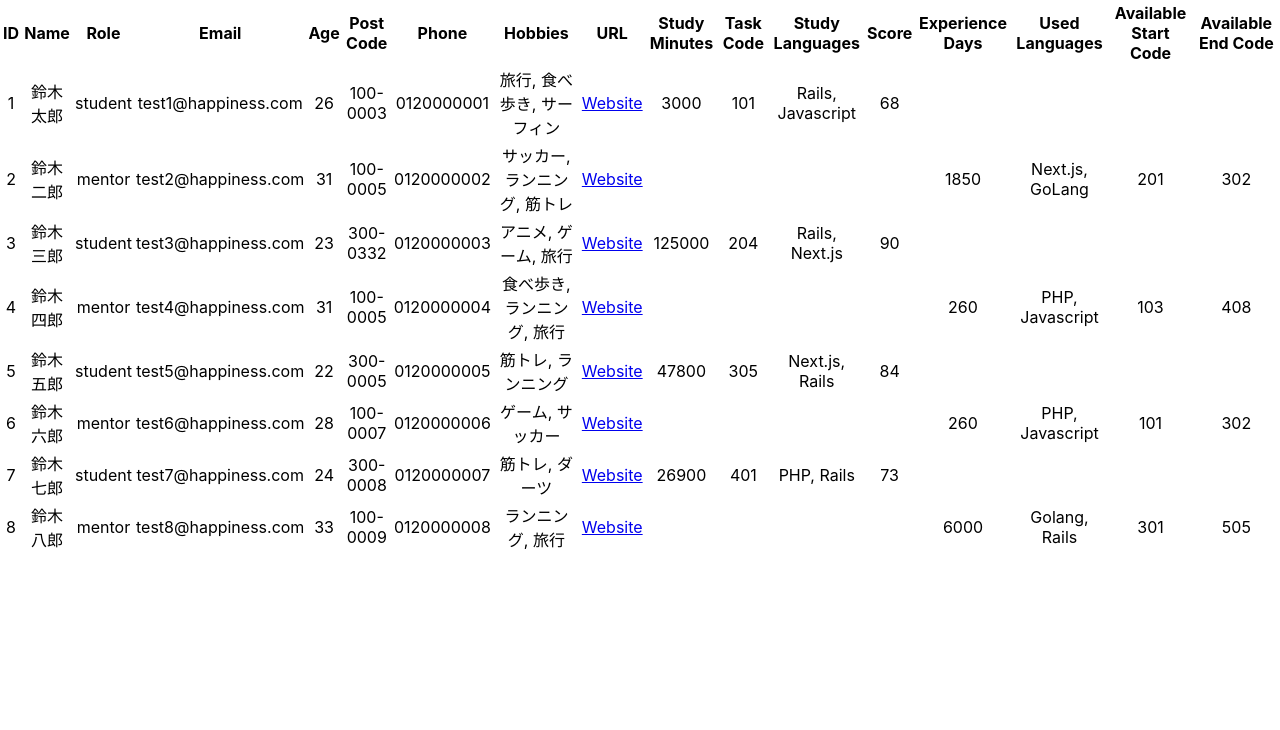
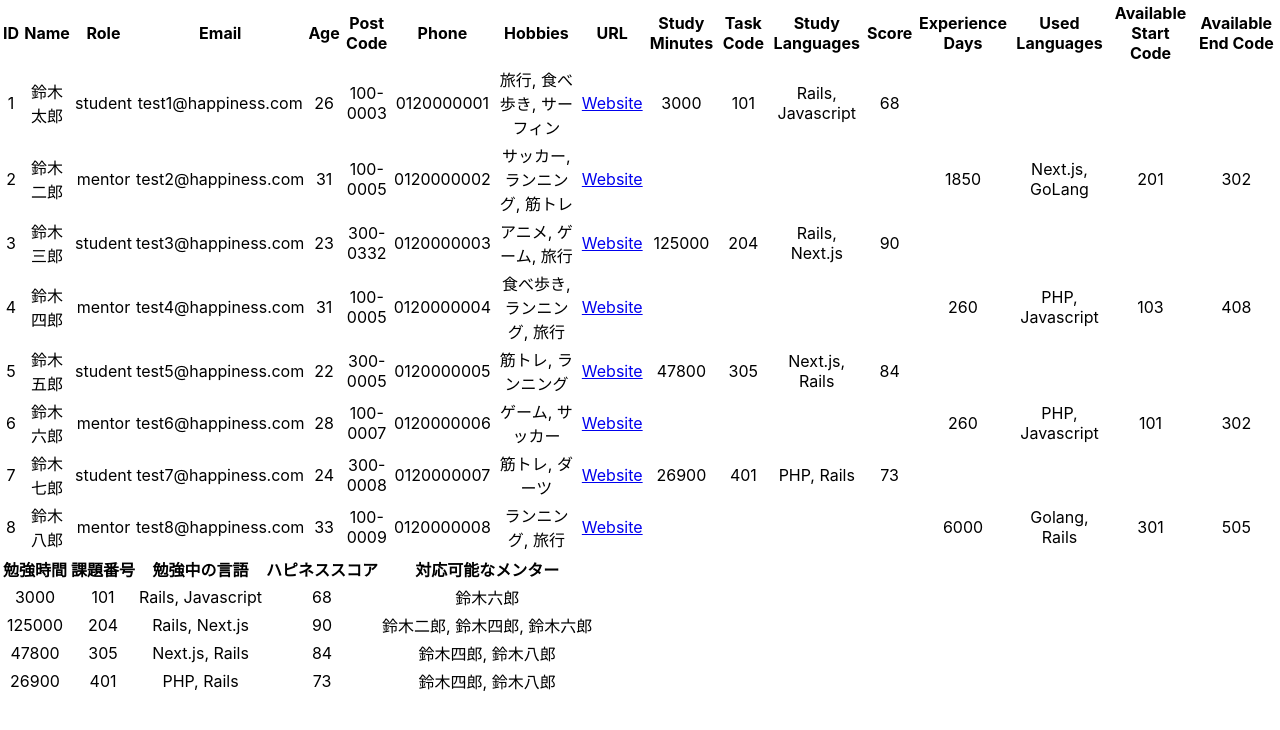
Before and after one commit to Syota622/ts-practice, a React (Create React App) app: page / in a window 1280 px wide. Shown: the top 730 px of the page. Built offline with nearby package versions, Linux system fonts and the light colour scheme.

Commit message:
「生徒のみ」の実装が完了

```diff
--- a/src/App.tsx
+++ b/src/App.tsx
@@ -1,6 +1,7 @@
 import React from 'react';
 import './App.css';
 import UserTable from './components/UserTable';
+import StudentTable from './components/StudentTable';
 
 const USER_LIST = [
   { id: 1, name: "鈴木太郎", role: "student", email: "test1@happiness.com", age: 26, postCode: "100-0003", phone: "0120000001", hobbies: ["旅行", "食べ歩き", "サーフィン"], url: "https://aaa.com", studyMinutes: 3000, taskCode: 101, studyLangs: ["Rails", "Javascript"], score: 68 },
@@ -17,6 +18,7 @@ const App: React.FC = () => {
   return (
     <div className="App">
       <UserTable users={USER_LIST} />
+      <StudentTable users={USER_LIST} />
     </div>
   );
 }
--- /dev/null
+++ b/src/components/StudentTable.tsx
@@ -0,0 +1,69 @@
+import React from 'react';
+
+// UserとUserTablePropsのインターフェースは前述したものと同じです。
+interface User {
+  id: number;
+  name: string;
+  role: string;
+  email: string;
+  age: number;
+  postCode: string;
+  phone: string;
+  hobbies: string[];
+  url: string;
+  studyMinutes?: number;
+  taskCode?: number;
+  studyLangs?: string[];
+  score?: number;
+  experienceDays?: number;
+  useLangs?: string[];
+  availableStartCode?: number;
+  availableEndCode?: number;
+}
+
+interface StudentTableProps {
+  users: User[];
+}
+
+const StudentTable: React.FC<StudentTableProps> = ({ users }) => {
+  // 生徒だけを抽出
+  const students = users.filter(user => user.role === 'student');
+
+  // 課題番号が、担当範囲に含まれているメンターの名前を表示
+  const getMentorsForStudent = (student: User) => {
+    return users.filter(mentor =>
+      mentor.role === 'mentor' &&
+      mentor.availableStartCode !== undefined && // availableStartCodeがundefinedでないことを確認
+      mentor.availableEndCode !== undefined && // availableEndCodeがundefinedでないことを確認
+      mentor.availableStartCode <= student.taskCode! &&
+      mentor.availableEndCode >= student.taskCode!
+    ).map(mentor => mentor.name).join(", ");
+  };
+
+  return (
+    <table>
+      <thead>
+        <tr>
+          <th>勉強時間</th>
+          <th>課題番号</th>
+          <th>勉強中の言語</th>
+          <th>ハピネススコア</th>
+          <th>対応可能なメンター</th>
+        </tr>
+      </thead>
+      <tbody>
+        {students.map(student => (
+          <tr key={student.id}>
+            <td>{student.studyMinutes}</td>
+            <td>{student.taskCode}</td>
+            <td>{student.studyLangs?.join(", ")}</td>
+            <td>{student.score}</td>
+            <td>{getMentorsForStudent(student)}</td>
+          </tr>
+        ))}
+      </tbody>
+    </table>
+  );
+}
+
+export default StudentTable;
```
